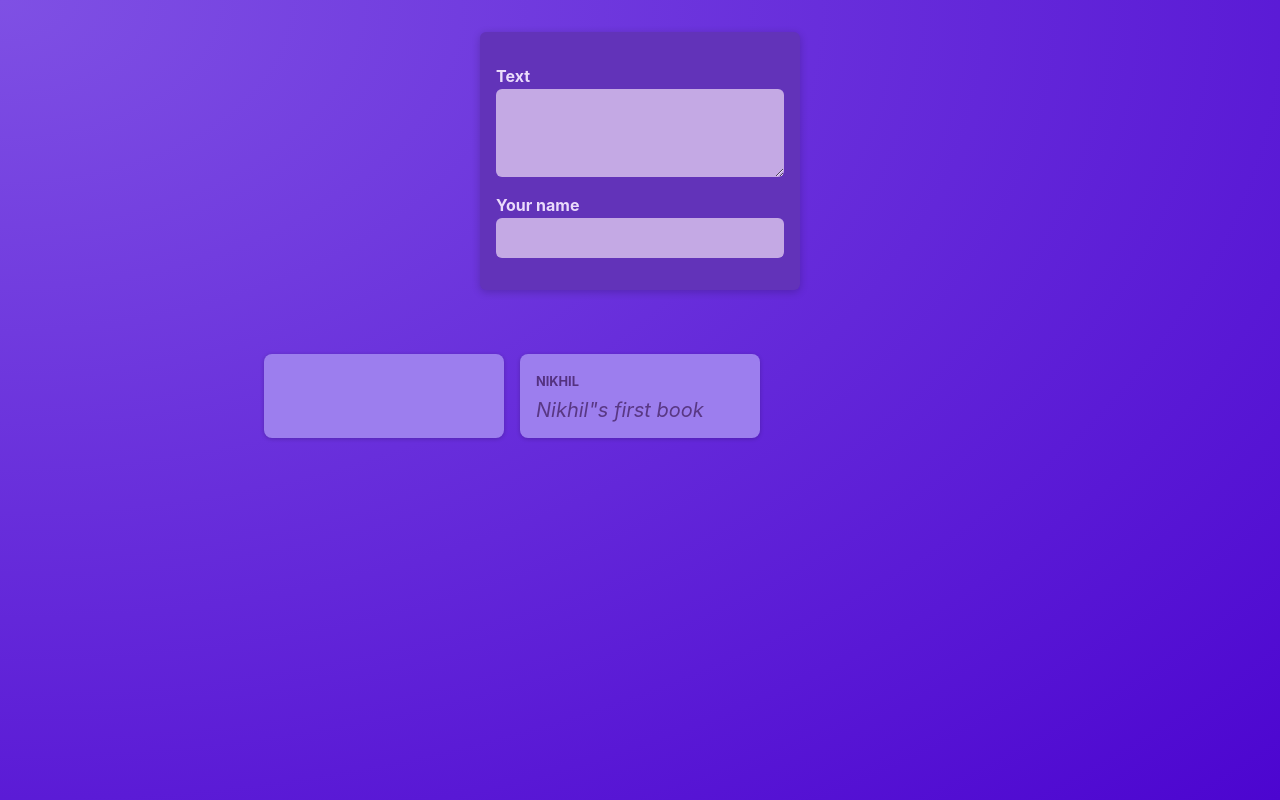
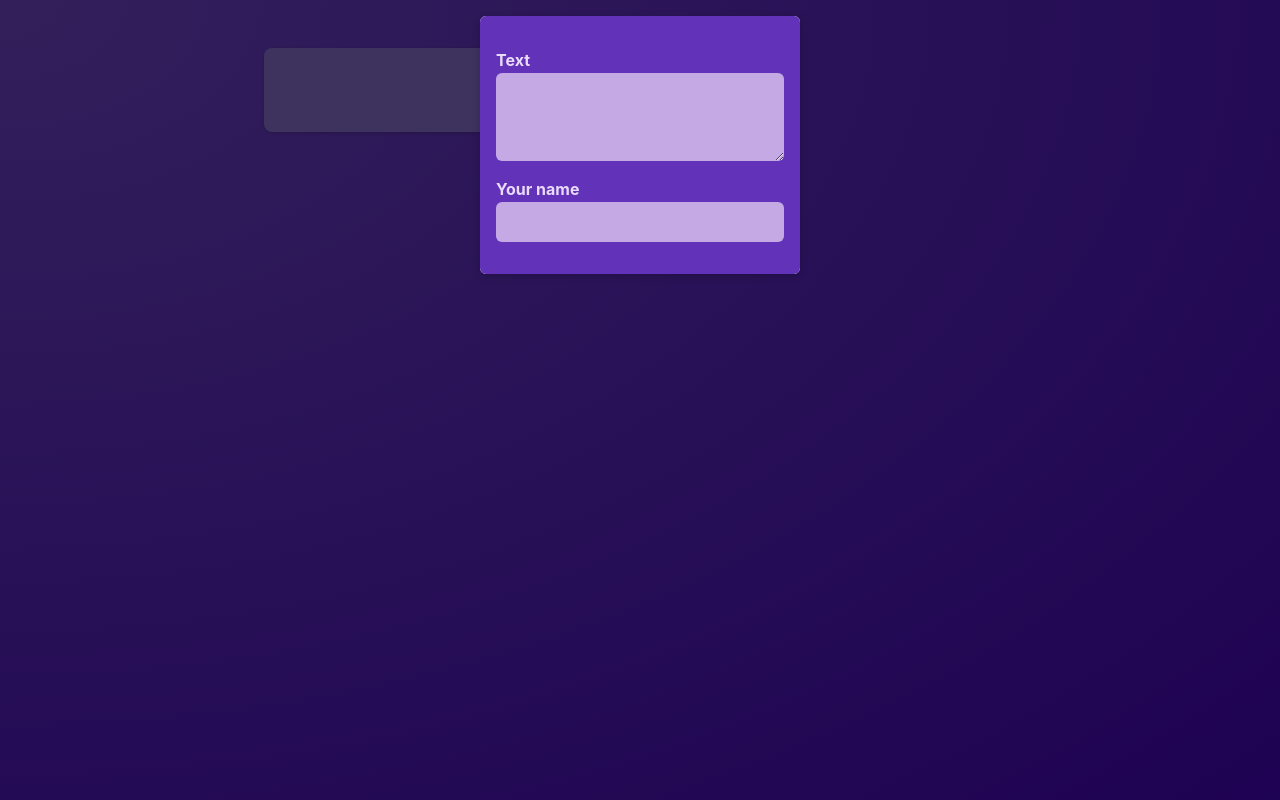
Before and after one commit to Nikhil98765/react-summary, a React (Vite) app: page / in a window 1280 px wide. Built offline with nearby package versions, Linux system fonts and the light colour scheme.

Commit message:
State and conditional content

```diff
--- /dev/null
+++ b/src/components/Modal.jsx
@@ -0,0 +1,11 @@
+import styles from './Modal.module.css';
+
+
+export const Modal = ({ children, onClose }) => {
+  return (
+    <>
+      <div className={styles.backdrop} onClick={onClose}></div>
+      <dialog open className={styles.modal}>{children}</dialog>
+    </>
+  )
+}
--- /dev/null
+++ b/src/components/Modal.module.css
@@ -0,0 +1,18 @@
+.backdrop {
+    position: fixed;
+    top: 0;
+    left: 0;
+    width: 100%;
+    height: 100vh;
+    background-color: rgba(0, 0, 0, 0.6);
+    z-index: 1;
+}
+
+.modal {
+    border: none;
+    border-radius: 6px;
+    box-shadow: 0 2px 8px rgba(0, 0, 0, 0.2);
+    padding: 0;
+    overflow: hidden;
+    z-index: 1;
+}
--- a/src/components/NewPost.module.css
+++ b/src/components/NewPost.module.css
@@ -2,9 +2,6 @@
     background-color: #6233b9;
     padding: 1rem;
     width: 20rem;
-    margin: 2rem auto;
-    border-radius: 6px;
-    box-shadow: 0 2px 8px rgba(0, 0, 0, 0.2);
 }
 
 .form label {
--- a/src/components/PostsList.jsx
+++ b/src/components/PostsList.jsx
@@ -2,11 +2,13 @@
 import styles from "./PostsList.module.css";
 import NewPost from "./NewPost.jsx";
 import {useState} from "react";
+import {Modal} from "./Modal.jsx";
 
 export const PostsList = () => {
 
   const [enteredBody, setEnteredBody] = useState('');
   const [enteredAuthor, setEnteredAuthor] = useState('');
+  const [modalIsVisible, setModalIsVisible] = useState(true);
 
   function onBodyChangeHandler(event) {
     setEnteredBody(event.target.value);
@@ -16,9 +18,17 @@
     setEnteredAuthor(event.target.value);
   }
 
+  function hideModalHandler() {
+    setModalIsVisible(false);
+  }
+
     return (
       <>
-        <NewPost onBodyChange={onBodyChangeHandler} onAuthorChange={onAuthorChangeHandler} />
+      { modalIsVisible &&
+        <Modal onClose={hideModalHandler} >
+          <NewPost onBodyChange={onBodyChangeHandler} onAuthorChange={onAuthorChangeHandler} />
+        </Modal>
+      }
         <ul className={styles.posts}>
           <Post author={enteredAuthor} body={enteredBody}/>
           <Post author='Nikhil' body='Nikhil"s first book'/>
```
